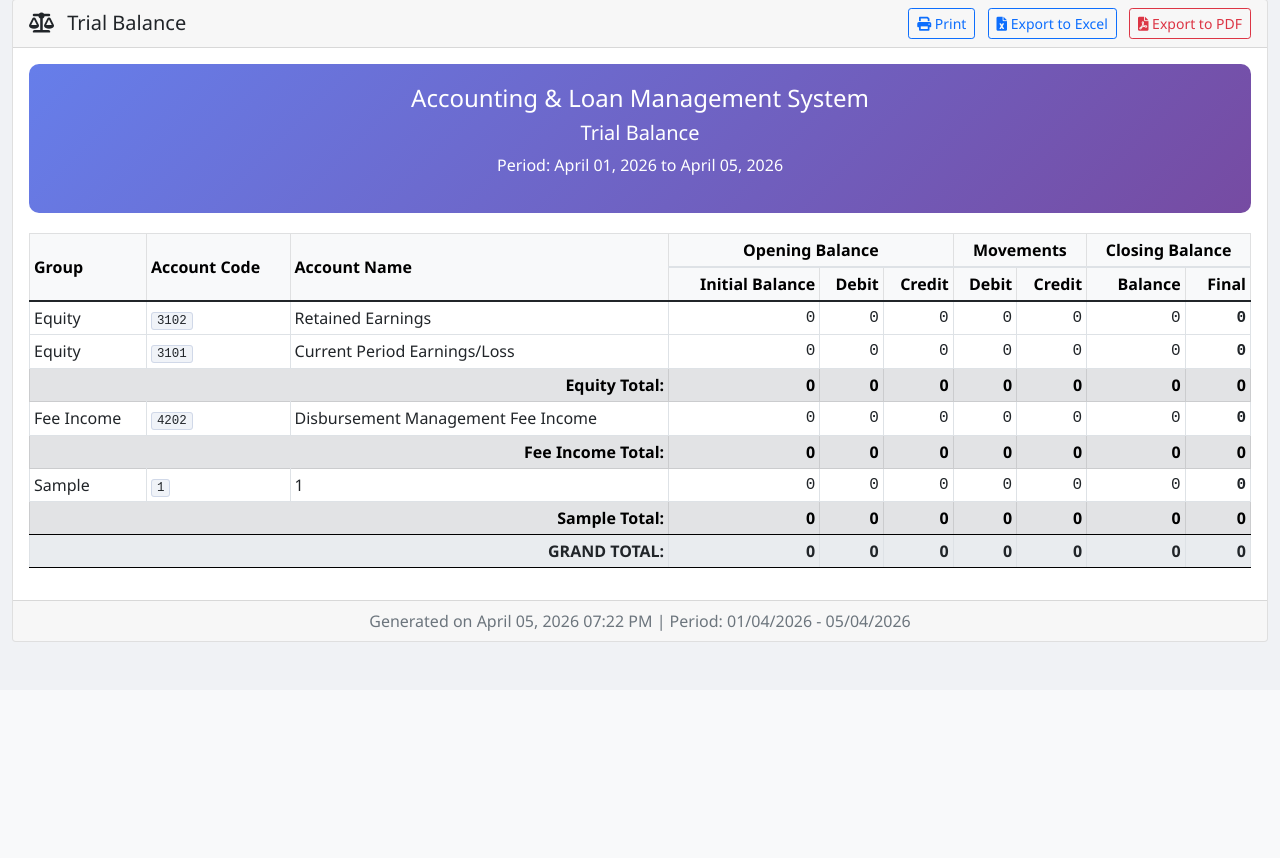
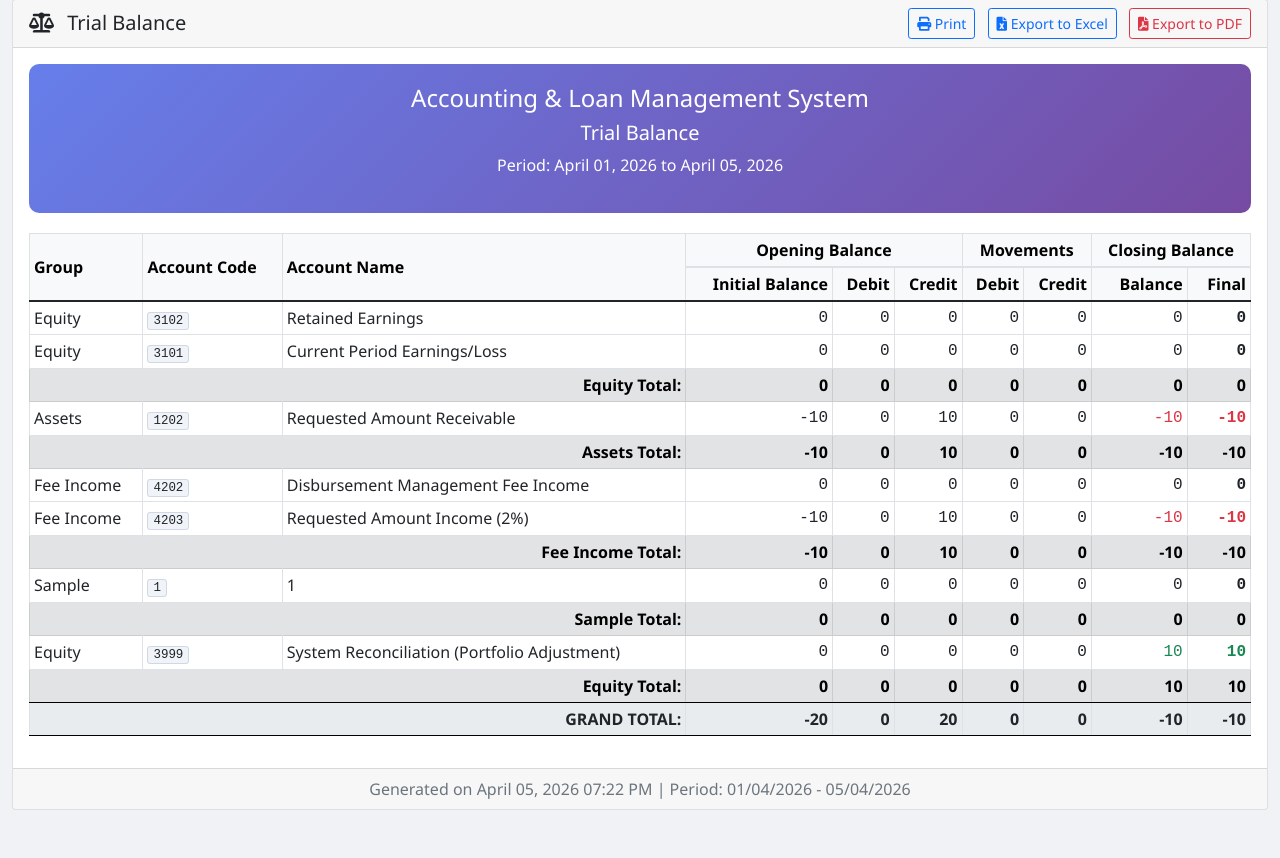
Before and after one commit to fullstacksoftwareltdrwanda/moneytap_website, a PHP site: the page made by app.moneytap/modules/financial_report.php in a window 1280 px wide. Shown: the part 396-1254 px from the top of the page. Before the commit the page ends 1038 px from the top, so only its background shows below. Run offline with PHP 8.4, Linux system fonts and the light colour scheme; tables that the repository leaves empty or names only in its code hold one stand-in row (values such as "Sample post").

Commit message:
Adding requested amount

```diff
--- a/app.moneytap/modules/financial_report.php
+++ b/app.moneytap/modules/financial_report.php
@@ -54,17 +54,25 @@ function calculateTrialBalance($conn, $start_date, $end_date) {
         $all_accounts[] = $account;
     }
 
-    // Ensure Disbursement Fee account (4202) exists in our working list
-    $has_4202 = false;
-    foreach ($all_accounts as $acc) { if ($acc['account_code'] === '4202') $has_4202 = true; }
-    if (!$has_4202) {
-        $all_accounts[] = [
-            'account_code' => '4202',
-            'account_name' => 'Disbursement Management Fee Income',
-            'class' => 'Fee Income',
-            'normal_balance' => 'Credit',
-            'is_active' => 1
-        ];
+    // Ensure Core Portfolio accounts exist in our working list
+    $required_codes = [
+        '1202' => ['name' => 'Requested Amount Receivable',          'class' => 'Assets',     'bal' => 'Debit'],
+        '4202' => ['name' => 'Disbursement Management Fee Income',   'class' => 'Fee Income', 'bal' => 'Credit'],
+        '4203' => ['name' => 'Requested Amount Income (2%)',         'class' => 'Fee Income', 'bal' => 'Credit']
+    ];
+
+    foreach ($required_codes as $code => $info) {
+        $found = false;
+        foreach ($all_accounts as $acc) { if ($acc['account_code'] === (string)$code) $found = true; }
+        if (!$found) {
+            $all_accounts[] = [
+                'account_code' => (string)$code,
+                'account_name' => $info['name'],
+                'class' => $info['class'],
+                'normal_balance' => $info['bal'],
+                'is_active' => 1
+            ];
+        }
     }
 
     foreach ($all_accounts as $account) {
@@ -85,82 +93,65 @@ function calculateTrialBalance($conn, $start_date, $end_date) {
         // Accounts 4101, 4201, 4202, 4205 (Income) and 1201 (Loan Principal)
         // Users want these to reflect ACTUAL system data (from loan tables)
         // ==========================================
-        if (in_array($account_code, ['1201', '4101', '4201', '4202', '4205', '4301'])) {
+        if (in_array($account_code, ['1201', '1202', '4101', '4201', '4202', '4203', '4205', '4301'])) {
             $initial_balance = 0;
             $period_debit = 0;
             $period_credit = 0;
 
             if ($account_code === '1201') {
-                // Loans to Customers (1201) - Balance should match Principal Outstanding
-                // Opening Balance: Total Outstanding Principal before start date
-                // Note: Since disbursement dates are used, we calculate balance as of the day before start
+                // Loans to Customers (1201)
                 $res_open = mysqli_query($conn, "SELECT SUM(principal_outstanding + total_principal_paid) as op FROM loan_portfolio WHERE disbursement_date < '$start_date'");
-                $total_disb_before = 0;
-                if ($res_open && $row_open = mysqli_fetch_assoc($res_open)) {
-                   $total_disb_before = floatval($row_open['op'] ?? 0);
-                }
-
-                // Minus principal repaid before start date
+                $total_disb_before = floatval(mysqli_fetch_assoc($res_open)['op'] ?? 0);
                 $res_pd_before = mysqli_query($conn, "SELECT SUM(principal_paid) as pd FROM loan_instalments WHERE payment_date < '$start_date 00:00:00'");
-                $total_paid_before = 0;
-                if ($res_pd_before && $row_pd_before = mysqli_fetch_assoc($res_pd_before)) {
-                    $total_paid_before = floatval($row_pd_before['pd'] ?? 0);
-                }
+                $total_paid_before = floatval(mysqli_fetch_assoc($res_pd_before)['pd'] ?? 0);
                 $initial_balance = roundAmount($total_disb_before - $total_paid_before);
 
-                // Period Movements (Debit = Disbursements, Credit = Repayments)
                 $res_move_d = mysqli_query($conn, "SELECT SUM(loan_amount) as md FROM loan_portfolio WHERE disbursement_date BETWEEN '$start_date' AND '$end_date'");
-                if ($res_move_d && $row_move_d = mysqli_fetch_assoc($res_move_d)) {
-                    $period_debit = roundAmount(floatval($row_move_d['md'] ?? 0));
-                }
-
+                $period_debit = roundAmount(floatval(mysqli_fetch_assoc($res_move_d)['md'] ?? 0));
                 $res_move_c = mysqli_query($conn, "SELECT SUM(principal_paid) as mc FROM loan_instalments WHERE payment_date BETWEEN '$start_date 00:00:00' AND '$query_end_date'");
-                if ($res_move_c && $row_move_c = mysqli_fetch_assoc($res_move_c)) {
-                    $period_credit = roundAmount(floatval($row_move_c['mc'] ?? 0));
-                }
+                $period_credit = roundAmount(floatval(mysqli_fetch_assoc($res_move_c)['mc'] ?? 0));
+            } elseif ($account_code === '1202') {
+                // Requested Amount Receivable (1202)
+                $res_open = mysqli_query($conn, "SELECT SUM(requested_amount) as op FROM loan_portfolio lp WHERE disbursement_date < '$start_date' AND is_requested_paid_upfront = 0");
+                $total_req_before = floatval(mysqli_fetch_assoc($res_open)['op'] ?? 0);
+                $res_rep_before = mysqli_query($conn, "SELECT SUM(requested_amount_paid) as rp FROM loan_instalments WHERE payment_date < '$start_date 00:00:00'");
+                $total_paid_before = floatval(mysqli_fetch_assoc($res_rep_before)['rp'] ?? 0);
+                $initial_balance = roundAmount($total_req_before - $total_paid_before);
+
+                $res_move_d = mysqli_query($conn, "SELECT SUM(requested_amount) as md FROM loan_portfolio WHERE disbursement_date BETWEEN '$start_date' AND '$end_date' AND is_requested_paid_upfront = 0");
+                $period_debit = roundAmount(floatval(mysqli_fetch_assoc($res_move_d)['md'] ?? 0));
+                $res_move_c = mysqli_query($conn, "SELECT SUM(requested_amount_paid) as mc FROM loan_instalments WHERE payment_date BETWEEN '$start_date 00:00:00' AND '$query_end_date'");
+                $period_credit = roundAmount(floatval(mysqli_fetch_assoc($res_move_c)['mc'] ?? 0));
             } elseif ($account_code === '4202') {
-                // Disbursement Fee (One-time, upfront) from loan_portfolio
-                // Rule: Counts if deducted from disbursement OR only applied to 1st installment
+                // Disbursement Fee
                 $res_open = mysqli_query($conn, "SELECT SUM(management_fee_amount) as op FROM loan_portfolio lp WHERE disbursement_date < '$start_date' AND (deduct_fee_from_disbursed = 1 OR mgmt_fee_first_month_only = 1)");
-                if ($res_open && $row_open = mysqli_fetch_assoc($res_open)) {
-                    $initial_balance = -roundAmount(floatval($row_open['op'] ?? 0));
-                }
-
+                $initial_balance = -roundAmount(floatval(mysqli_fetch_assoc($res_open)['op'] ?? 0));
                 $res_move = mysqli_query($conn, "SELECT SUM(management_fee_amount) as mp FROM loan_portfolio lp WHERE disbursement_date BETWEEN '$start_date 00:00:00' AND '$query_end_date' AND (deduct_fee_from_disbursed = 1 OR mgmt_fee_first_month_only = 1)");
-                if ($res_move && $row_move = mysqli_fetch_assoc($res_move)) {
-                    $period_credit = roundAmount(floatval($row_move['mp'] ?? 0));
-                }
+                $period_credit = roundAmount(floatval(mysqli_fetch_assoc($res_move)['mp'] ?? 0));
+            } elseif ($account_code === '4203') {
+                // Requested Amount Income (Always recognized at disbursement)
+                $res_open = mysqli_query($conn, "SELECT SUM(requested_amount) as op FROM loan_portfolio lp WHERE disbursement_date < '$start_date'");
+                $initial_balance = -roundAmount(floatval(mysqli_fetch_assoc($res_open)['op'] ?? 0));
+                $res_move = mysqli_query($conn, "SELECT SUM(requested_amount) as mp FROM loan_portfolio lp WHERE disbursement_date BETWEEN '$start_date 00:00:00' AND '$query_end_date'");
+                $period_credit = roundAmount(floatval(mysqli_fetch_assoc($res_move)['mp'] ?? 0));
             } elseif (in_array($account_code, ['4101', '4201', '4205'])) {
                 // Accounts from loan_instalments table
-                // Interest 4101, Periodic Mgmt Fee 4201, Penalties 4205
                 $exp_col = ''; $paid_col = '';
                 if ($account_code === '4101') { $exp_col = 'interest_amount'; $paid_col = 'interest_paid'; }
                 elseif ($account_code === '4201') { $exp_col = 'management_fee'; $paid_col = 'management_fee_paid'; }
-                elseif ($account_code === '4205') { $exp_col = ''; $paid_col = 'penalty_paid'; } // Penalty: collected only
-
+                elseif ($account_code === '4205') { $exp_col = ''; $paid_col = 'penalty_paid'; }
                 $calc_field = $exp_col ? "CASE WHEN balance_remaining <= 0 THEN $exp_col ELSE $paid_col END" : "$paid_col";
-
                 $res_open = mysqli_query($conn, "SELECT SUM($calc_field) as op FROM loan_instalments WHERE payment_date < '$start_date 00:00:00'");
-                if ($res_open && $row_open = mysqli_fetch_assoc($res_open)) {
-                    $initial_balance = -roundAmount(floatval($row_open['op'] ?? 0));
-                }
-
+                $initial_balance = -roundAmount(floatval(mysqli_fetch_assoc($res_open)['op'] ?? 0));
                 $res_move = mysqli_query($conn, "SELECT SUM($calc_field) as mp FROM loan_instalments WHERE payment_date BETWEEN '$start_date 00:00:00' AND '$query_end_date 23:59:59'");
-                if ($res_move && $row_move = mysqli_fetch_assoc($res_move)) {
-                    $period_credit = roundAmount(floatval($row_move['mp'] ?? 0));
-                }
+                $period_credit = roundAmount(floatval(mysqli_fetch_assoc($res_move)['mp'] ?? 0));
             } elseif ($account_code === '4301') {
-                // For 4301 fallback to ledger
                 $res_open = mysqli_query($conn, "SELECT SUM(credit_amount - debit_amount) as op FROM ledger WHERE account_code = '$account_code' AND transaction_date < '$start_date'");
-                if ($res_open && $row_open = mysqli_fetch_assoc($res_open)) {
-                    $initial_balance = -roundAmount(floatval($row_open['op'] ?? 0));
-                }
-
+                $initial_balance = -roundAmount(floatval(mysqli_fetch_assoc($res_open)['op'] ?? 0));
                 $res_move = mysqli_query($conn, "SELECT SUM(debit_amount) as d, SUM(credit_amount) as c FROM ledger WHERE account_code = '$account_code' AND transaction_date BETWEEN '$start_date' AND '$query_end_date'");
-                if ($res_move && $row_move = mysqli_fetch_assoc($res_move)) {
-                    $period_debit = roundAmount(floatval($row_move['d'] ?? 0));
-                    $period_credit = roundAmount(floatval($row_move['c'] ?? 0));
-                }
+                $row_move = mysqli_fetch_assoc($res_move);
+                $period_debit = roundAmount(floatval($row_move['d'] ?? 0));
+                $period_credit = roundAmount(floatval($row_move['c'] ?? 0));
             }
 
             $closing_balance = $initial_balance + $period_debit - $period_credit;
--- a/app.moneytap/modules/viewloandetails.php
+++ b/app.moneytap/modules/viewloandetails.php
@@ -646,6 +646,9 @@ $final_outstanding = $sum_schedule_bal + $remaining_penalties;
         <div class="card-body">
             <table class="table table-borderless mb-0">
                 <tr><td class="info-label" width="45%">Loan Number:</td><td class="fw-bold"><?php echo htmlspecialchars(isset($loan['loan_number']) ? $loan['loan_number'] : 'N/A'); ?></td></tr>
+                <?php if (isset($loan['requested_amount']) && $loan['requested_amount'] > 0): ?>
+                <tr class="bg-primary-subtle rounded"><td class="info-label fw-bold">Requested Amount (2%):</td><td class="fw-bold text-primary">FRW <?php echo number_format($loan['requested_amount'], 2); ?> (<?php echo htmlspecialchars($loan['requested_amount_status'] ?? 'Pending'); ?>)</td></tr>
+                <?php endif; ?>
                 <tr><td class="info-label">Disbursement Amount:</td><td class="fw-bold text-primary">FRW <?php echo number_format($disbursement_amount > 0 ? $disbursement_amount : array_sum(array_column($instalments, 'principal_amount')), 2); ?></td></tr>
                 <tr class="border-top"><td class="info-label">Total Expected (Schedule):</td><td class="fw-bold">FRW <?php echo number_format($total_exp_inst > 0 ? $total_exp_inst : array_sum(array_column($instalments, 'total_amount')), 2); ?></td></tr>
                 <tr><td class="info-label">Already Paid:</td><td class="fw-bold text-success">FRW <?php echo number_format($total_paid, 2); ?></td></tr>
```
Also changed, not shown: app.moneytap/includes/approval_helper.php (+36 -23 lines), app.moneytap/modules/addloan.php (+22 -1 lines), app.moneytap/modules/editloan.php (+21 -1 lines).
